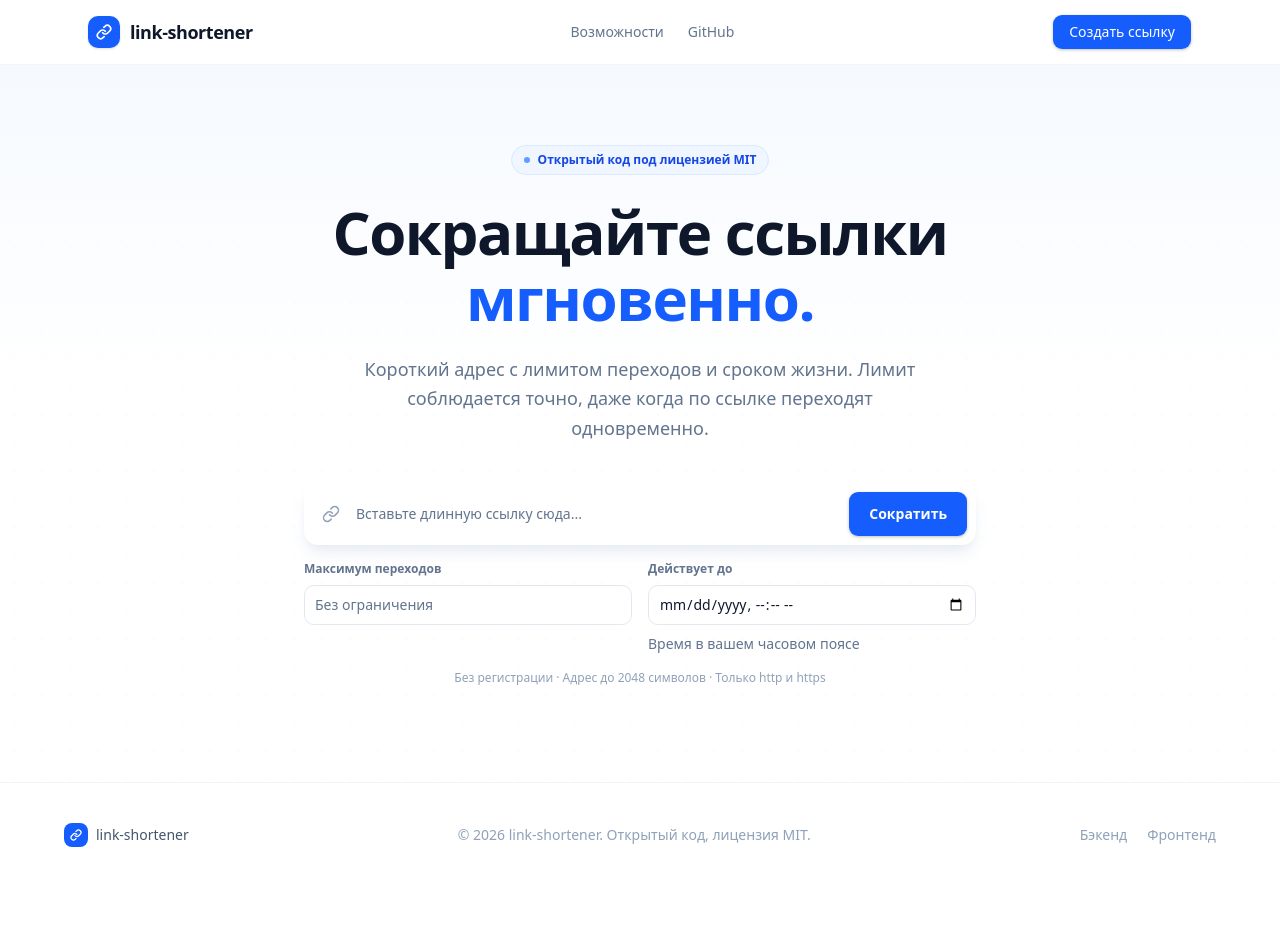
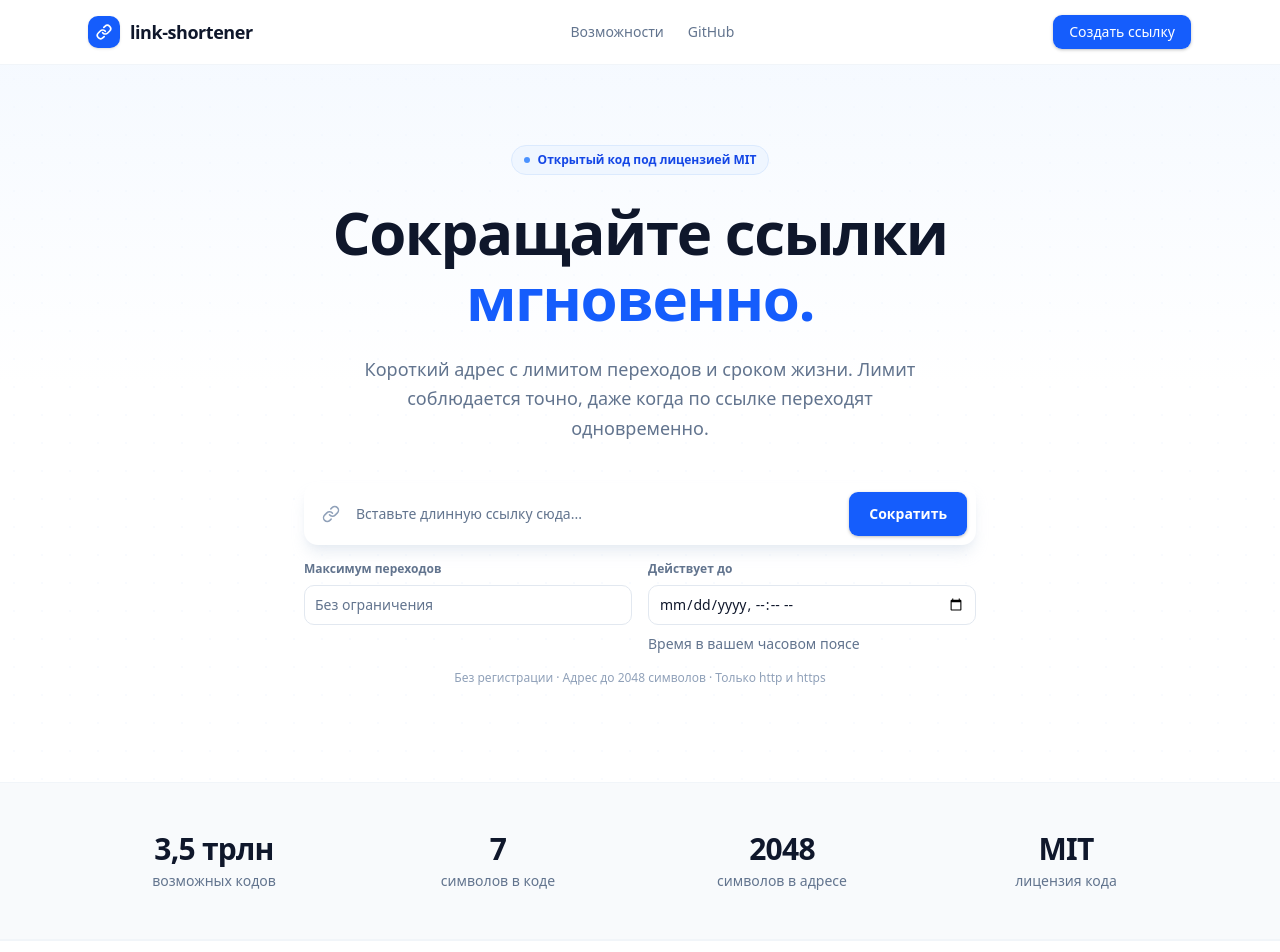
Before and after one commit to emilburganov/link-shortener-web, a React (Vite) app: page / in a window 1280 px wide. Shown: the top 952 px of the page. Before the commit the page ends 887 px from the top, so only its background shows below. Built offline with nearby package versions, Linux system fonts and the light colour scheme.

Commit message:
feat: add stats section

```diff
--- /dev/null
+++ b/src/features/landing/Stats.tsx
@@ -0,0 +1,23 @@
+const stats = [
+  { value: '3,5 трлн', label: 'возможных кодов' },
+  { value: '7', label: 'символов в коде' },
+  { value: '2048', label: 'символов в адресе' },
+  { value: 'MIT', label: 'лицензия кода' },
+]
+
+export function Stats() {
+  return (
+    <section className="border-y border-slate-100 bg-slate-50">
+      <div className="mx-auto max-w-6xl px-6 py-12">
+        <div className="grid grid-cols-2 gap-8 md:grid-cols-4">
+          {stats.map((stat) => (
+            <div key={stat.label} className="text-center">
+              <div className="text-3xl font-bold tracking-tight text-slate-900">{stat.value}</div>
+              <div className="mt-1 text-sm text-slate-500">{stat.label}</div>
+            </div>
+          ))}
+        </div>
+      </div>
+    </section>
+  )
+}
--- a/src/pages/HomePage.tsx
+++ b/src/pages/HomePage.tsx
@@ -1,6 +1,7 @@
 import { SiteFooter } from '@/components/SiteFooter'
 import { SiteHeader } from '@/components/SiteHeader'
 import { Hero } from '@/features/landing/Hero'
+import { Stats } from '@/features/landing/Stats'
 
 export default function HomePage() {
   return (
@@ -9,6 +10,7 @@ export default function HomePage() {
 
       <main>
         <Hero />
+        <Stats />
       </main>
 
       <SiteFooter />
```
